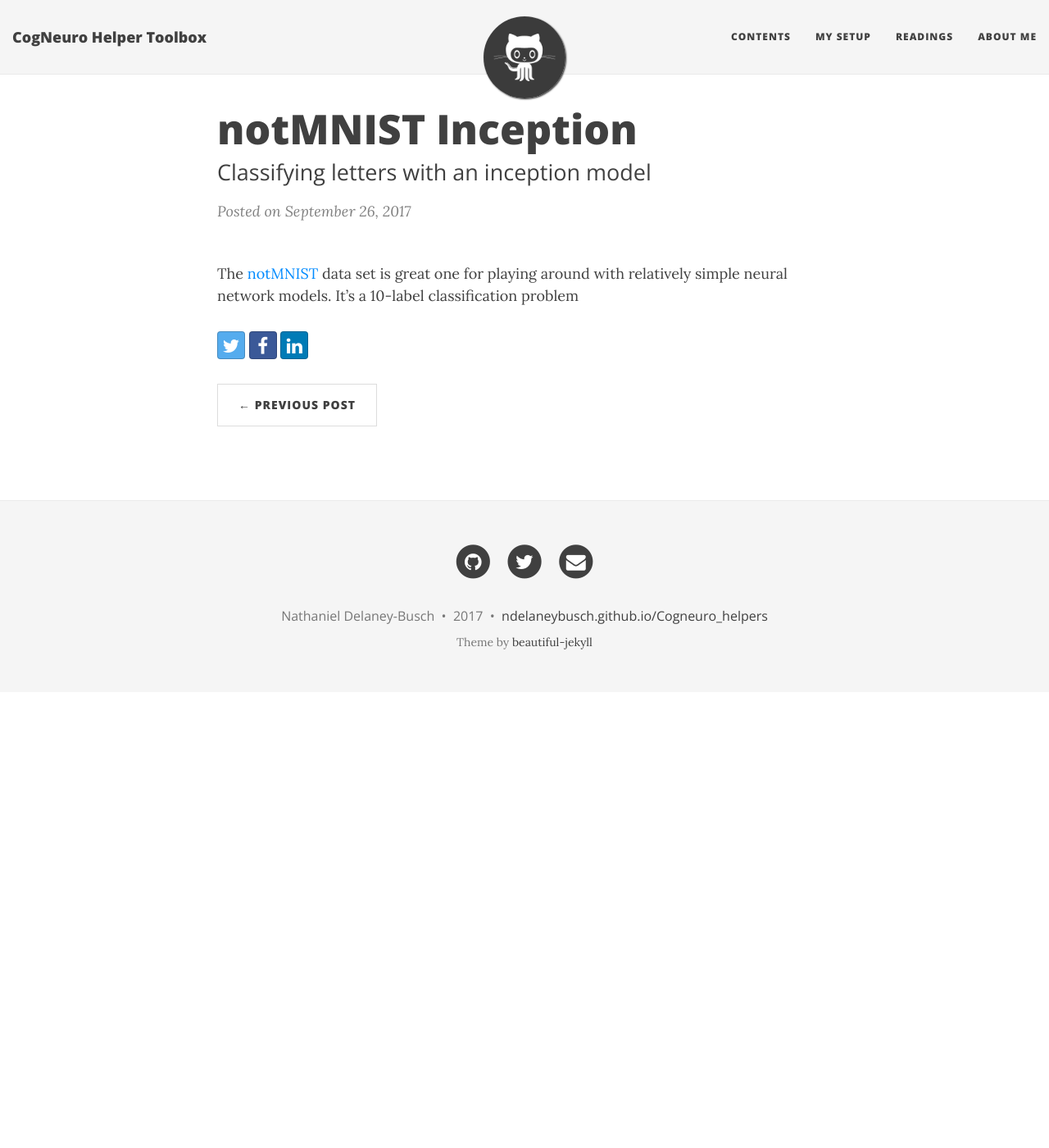
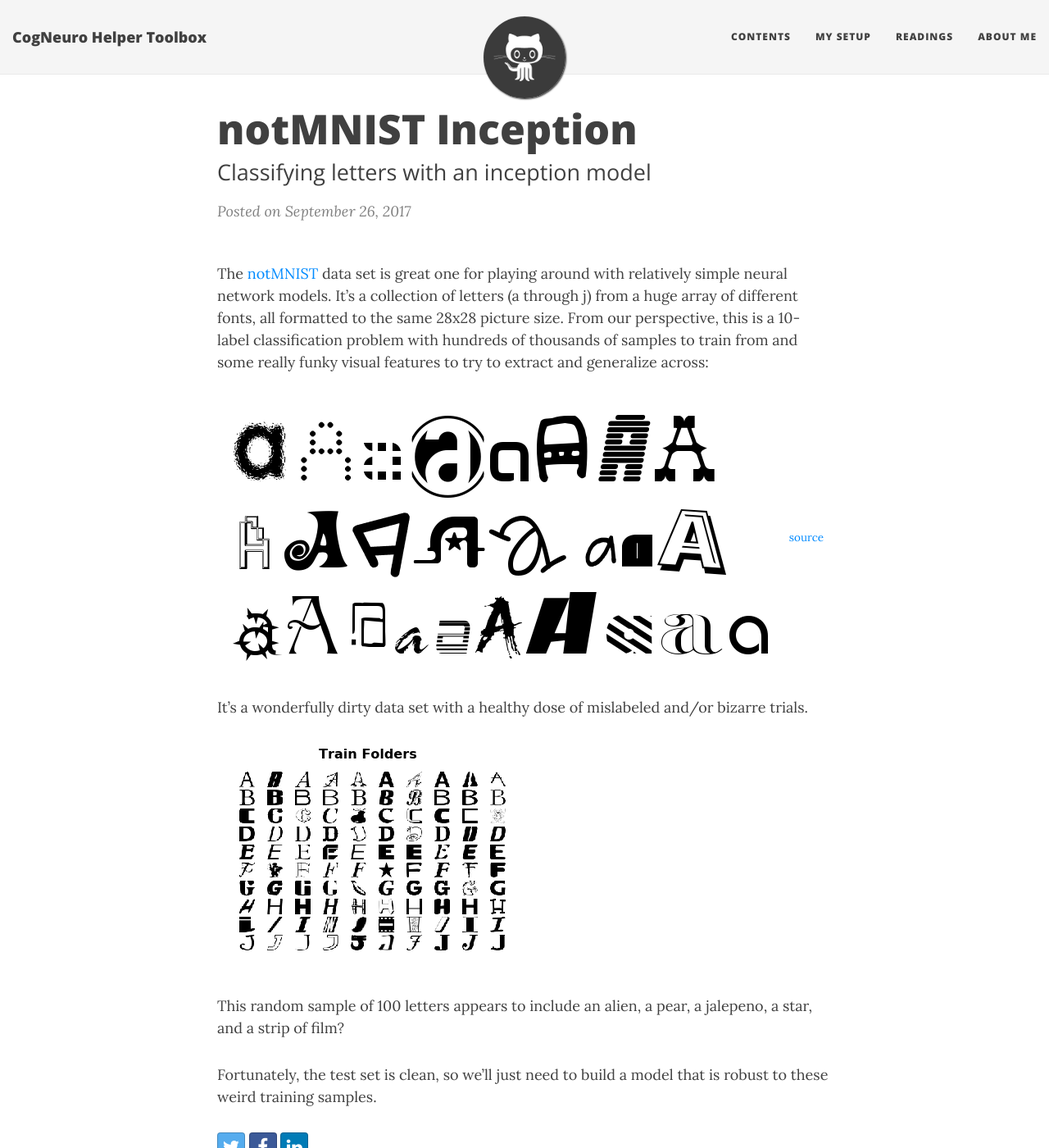
Before and after one commit to ndelaneybusch/Cogneuro_helpers, a Jekyll site: the page built from _posts/2017-09-26-notmnist-inception.md, in a window 1280 px wide and 1400 px high. Shown: the whole window at 82% size. Built offline with Jekyll 4.4.1, drawn with Linux system fonts in a browser that asks for light colours; nearby versions of some CDN libraries.

Commit message:
Update 2017-09-26-notmnist-inception.md

```diff
--- a/_posts/2017-09-26-notmnist-inception.md
+++ b/_posts/2017-09-26-notmnist-inception.md
@@ -4,4 +4,15 @@ title: notMNIST Inception
 subtitle: Classifying letters with an inception model
 ---
 
-The [notMNIST](https://yaroslavvb.blogspot.co.uk/2011/09/notmnist-dataset.html) data set is great one for playing around with relatively simple neural network models. It's a 10-label classification problem
+The [notMNIST](https://yaroslavvb.blogspot.co.uk/2011/09/notmnist-dataset.html) data set is great one for playing around with relatively simple neural network models. It's a collection of letters (a through j) from a huge array of different fonts, all formatted to the same 28x28 picture size. From our perspective, this is a 10-label classification problem with hundreds of thousands of samples to train from and some really funky visual features to try to extract and generalize across:
+
+[![source_notmnist](/Cogneuro_helpers/img/source_notmnist.png)](/Cogneuro_helpers/img/source_notmnist.png)
+<sub><a href='https://yaroslavvb.blogspot.co.uk/2011/09/notmnist-dataset.html'>source</a>
+
+It's a wonderfully dirty data set with a healthy dose of mislabeled and/or bizarre trials.
+
+[![sample_notmnist](/Cogneuro_helpers/img/sample_notmnist.png)](/Cogneuro_helpers/img/sample_notmnist.png)
+
+This random sample of 100 letters appears to include an alien, a pear, a jalepeno, a star, and a strip of film?
+
+Fortunately, the test set is clean, so we'll just need to build a model that is robust to these weird training samples.
```
